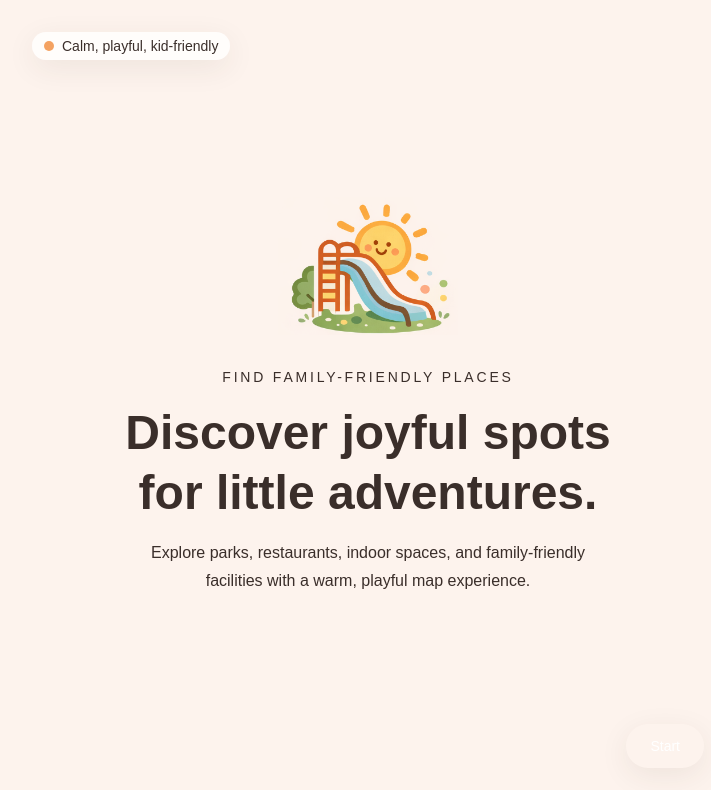
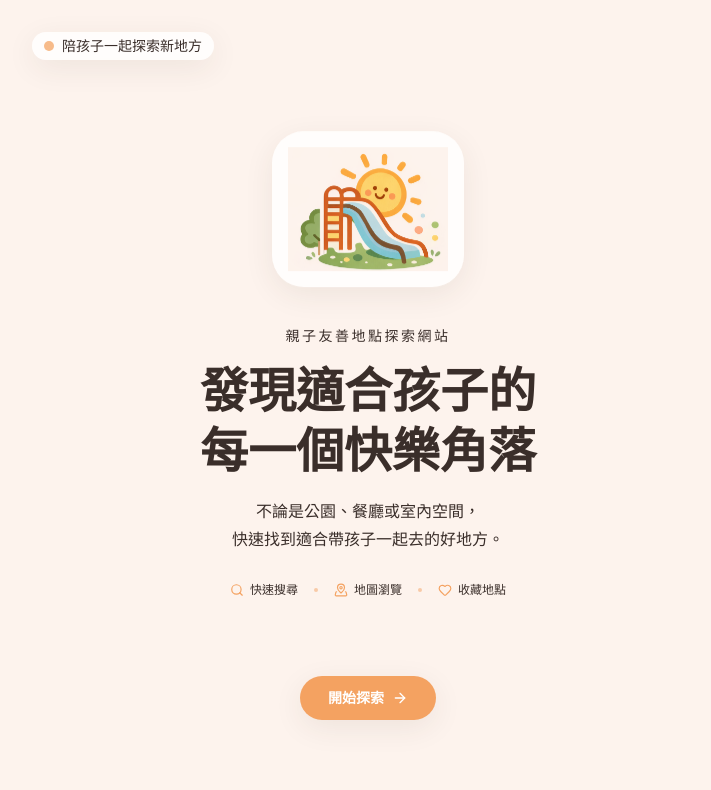
Before and after one commit to annielin28815/kiddospot, a Next.js app: page / in a window 1280 px wide. Shown: the top 790 px of the page, without its empty margins (272-983 px from the left). Built offline with nearby package versions, Linux system fonts and the light colour scheme.

Commit message:
chore: optimized search sheet, card list, entrance page ui

```diff
--- a/src/app/page.tsx
+++ b/src/app/page.tsx
@@ -1,47 +1,95 @@
 import Link from "next/link";
+import { ArrowRight, MapPinned, Search, Heart } from "lucide-react";
 import BrandLogo from "../components/BrandLogo";
 
 export default function LandingPage() {
   return (
-    <main className="min-h-screen bg-brand-cream text-brand-ink dark:bg-[#1F1A17] dark:text-[#F7EEE8]">
+    <main className="min-h-screen overflow-hidden bg-brand-cream text-brand-ink dark:bg-[#1F1A17] dark:text-[#F7EEE8]">
       <div className="mx-auto flex min-h-screen w-full max-w-[720px] flex-col px-6 py-8">
         <div className="mb-8">
-          <div className="inline-flex items-center gap-2 rounded-full bg-white/80 px-3 py-1 text-sm shadow-soft dark:bg-white/10">
-            <span className="inline-block h-2.5 w-2.5 rounded-full bg-brand-peach" />
-            Calm, playful, kid-friendly
+          <div className="inline-flex items-center gap-2 rounded-full bg-white/80 px-3 py-1 text-sm shadow-soft backdrop-blur dark:bg-white/10">
+            <span className="inline-block h-2.5 w-2.5 animate-pulse rounded-full bg-brand-peach" />
+            陪孩子一起探索新地方
           </div>
         </div>
 
-        <div className="flex flex-1 flex-col items-center justify-center">
-          <BrandLogo size={180} showText={false} />
+        <section className="flex flex-1 flex-col items-center justify-center text-center">
+          <div className="animate-[float_4s_ease-in-out_infinite] rounded-[2rem] bg-white/80 p-4 shadow-soft backdrop-blur dark:bg-white/10">
+            <BrandLogo size={160} showText={false} />
+          </div>
 
-          <div className="mt-8 text-center">
-            <p className="mb-4 text-sm tracking-[0.2em] text-brand-softInk dark:text-[#CBBDB2]">
-              FIND FAMILY-FRIENDLY PLACES
+          <div className="mt-8 animate-[fadeUp_0.7s_ease-out_both]">
+            <p className="mb-4 text-sm tracking-[0.18em] text-brand-softInk dark:text-[#CBBDB2]">
+              親子友善地點探索網站
             </p>
 
             <h1 className="text-4xl font-semibold leading-tight sm:text-5xl">
-              Discover joyful spots
+              發現適合孩子的
               <br />
-              for little adventures.
+              每一個快樂角落
             </h1>
 
             <p className="mx-auto mt-4 max-w-md text-sm leading-7 text-brand-softInk dark:text-[#CBBDB2] sm:text-base">
-              Explore parks, restaurants, indoor spaces, and family-friendly
-              facilities with a warm, playful map experience.
+              不論是公園、餐廳或室內空間，
+              <br/>
+              快速找到適合帶孩子一起去的好地方。
             </p>
           </div>
-        </div>
 
-        <div className="flex items-center justify-end pt-6">
+          <div className="mt-7 flex flex-wrap items-center justify-center gap-x-4 gap-y-2 animate-[fadeUp_0.9s_ease-out_both]">
+            <div className="inline-flex items-center gap-1.5 text-xs font-medium text-brand-softInk dark:text-[#CBBDB2]">
+              <Search className="h-3.5 w-3.5 text-brand-peach" />
+              快速搜尋
+            </div>
+
+            <span className="hidden h-1 w-1 rounded-full bg-brand-peach/50 sm:inline-block" />
+
+            <div className="inline-flex items-center gap-1.5 text-xs font-medium text-brand-softInk dark:text-[#CBBDB2]">
+              <MapPinned className="h-3.5 w-3.5 text-brand-peach" />
+              地圖瀏覽
+            </div>
+
+            <span className="hidden h-1 w-1 rounded-full bg-brand-peach/50 sm:inline-block" />
+
+            <div className="inline-flex items-center gap-1.5 text-xs font-medium text-brand-softInk dark:text-[#CBBDB2]">
+              <Heart className="h-3.5 w-3.5 text-brand-peach" />
+              收藏地點
+            </div>
+          </div>
+        </section>
+
+        <div className="flex justify-center pt-8 pb-12 animate-[fadeUp_1.1s_ease-out_both]">
           <Link
             href="/home"
-            className="inline-flex items-center rounded-full bg-brand-ink px-6 py-3 text-sm font-medium text-white shadow-soft transition hover:scale-[1.02] hover:opacity-95 dark:bg-white dark:text-[#1F1A17]"
+            className="inline-flex items-center gap-2 rounded-full bg-brand-peach px-7 py-3 text-sm font-semibold text-white shadow-soft transition hover:scale-[1.03] hover:opacity-95 active:scale-[0.98]"
           >
-            Start
+            開始探索
+            <ArrowRight size={16} />
           </Link>
         </div>
       </div>
+
+      <style>{`
+        @keyframes fadeUp {
+          from {
+            opacity: 0;
+            transform: translateY(16px);
+          }
+          to {
+            opacity: 1;
+            transform: translateY(0);
+          }
+        }
+
+        @keyframes float {
+          0%, 100% {
+            transform: translateY(0);
+          }
+          50% {
+            transform: translateY(-8px);
+          }
+        }
+      `}</style>
     </main>
   );
 }
--- a/src/components/PlaceList.tsx
+++ b/src/components/PlaceList.tsx
@@ -70,7 +70,7 @@ const sharedTheme = {
       "border-white/40 bg-white/60 text-[#8F7B70] hover:bg-white dark:bg-white/10 dark:border-white/10 dark:text-[#CBBDB2] dark:hover:bg-white/20",
   },
 
-  selected: "border-[#3A2E2A]/15 dark:border-white/10",
+  selected: "bg-[#F7D0B0] border-brand-peach/80 dark:bg-[rgba(244,162,97,0.14)] dark:border-brand-peach/65",
   hover: "border-white/60 dark:border-white/10",
 };
 
--- a/src/components/SearchFilterBar.tsx
+++ b/src/components/SearchFilterBar.tsx
@@ -220,8 +220,8 @@ export default function SearchFilterBar({
           <div className="fixed inset-0 z-[1200]">
             <div className={ui.overlay} onClick={closeSheet} />
 
-            <div className="absolute inset-x-0 bottom-0 md:flex md:items-center md:justify-center md:p-6">
-              <div className={`${ui.sheetBase} w-full md:max-w-2xl md:rounded-3xl`}>
+            <div className="absolute inset-x-0 bottom-0 flex justify-center md:inset-0 md:items-center md:p-6">
+              <div className={`${ui.sheetBase} mx-auto w-full md:max-w-2xl md:rounded-3xl md:animate-[fadeIn_0.25s_ease-out]`}>
 
                 {/* handle */}
                 <div className={ui.sheetHandleWrap}>
--- a/src/lib/ui.ts
+++ b/src/lib/ui.ts
@@ -21,7 +21,7 @@ export const ui = {
     "cursor-pointer",
 
   cardSelected:
-    "ring-2 ring-white/60 shadow-[0_8px_24px_rgba(58,46,42,0.10)] dark:ring-white/10",
+    "ring-2 ring-brand-peach/30 shadow-[0_12px_28px_rgba(244,162,97,0.22)] dark:ring-brand-peach/35 dark:shadow-[0_12px_30px_rgba(244,162,97,0.18)]",
 
   cardHover:
     "-translate-y-[2px] shadow-[0_10px_24px_rgba(58,46,42,0.08)]",
```
Also changed, not shown: 1 other file (tests, documents, lock files or other folders).
